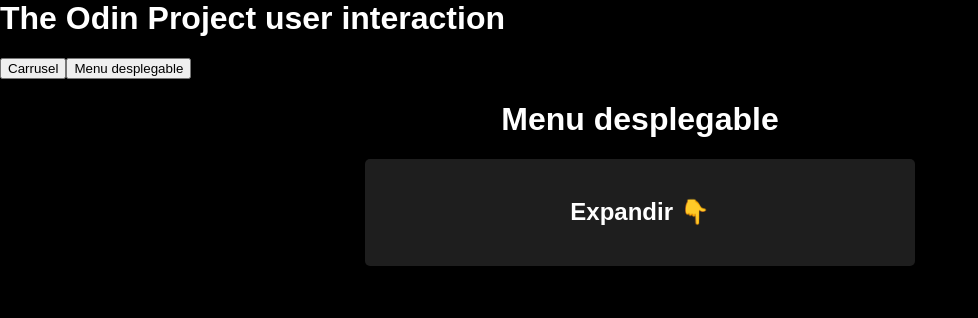
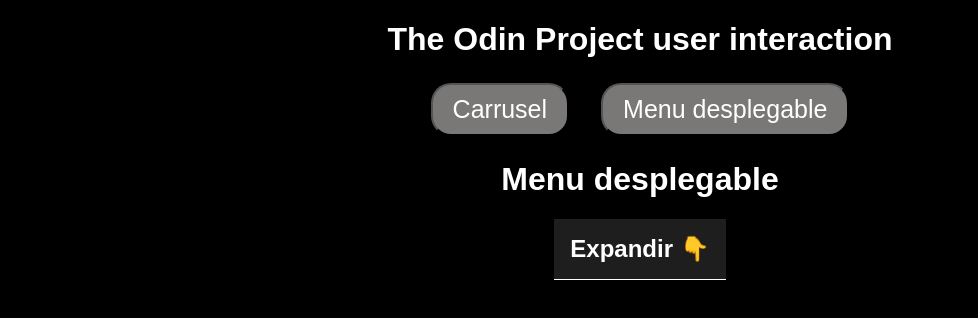
Before and after one commit to yagopajarino/top-userInteraction, a website built with webpack: page dist/index.html in a window 1280 px wide. Both pictures are taken after a click on the button "Menu desplegable". Shown: the whole page, without its empty margins (0-978 px from the left). Built offline with nearby package versions, Linux system fonts and the light colour scheme.

Commit message:
adds menu desplegable y nuevo layout

```diff
--- a/src/menu.js
+++ b/src/menu.js
@@ -22,8 +22,8 @@
   contenedor.classList.toggle("contentDiv");
   const optionsDiv = document.createElement("div");
   optionsDiv.classList.toggle("optionsList");
-  optionsDiv.style.display = "none";
-  const prs = ["Nam gravida dolor vel elit semper placerat", "Praesent ultricies tortor at leo pulvinar, id egestas ligula volutpat.", "Donec sagittis ante nec lorem suscipit sodales.", "Curabitur blandit ex vel lobortis aliquam."];
+  optionsDiv.style.height = "0px";
+  const prs = ["Opción 1", "Opción 2", "Opción 3", "Opción 4", "Opción 5", "Opción 6"];
   prs.forEach((element) => {
     const span = document.createElement("span");
     span.textContent = element;
@@ -33,12 +33,12 @@
   title.addEventListener("click", () => {
     const div = document.querySelector(".optionsList");
     const text = document.querySelector(".menuTitle");
-    const value = div.style.display;
-    if (value == "flex") {
-      div.style.display = "none";
+    const value = div.style.height;
+    if (value == "auto") {
+      div.style.height = "0px";
       text.textContent = `Expandir ${String.fromCodePoint(0x1f447)}`;
     } else {
-      div.style.display = "flex";
+      div.style.height = "auto";
       text.textContent = `Contraer ${String.fromCodePoint(0x1f446)}`;
     }
   });
--- a/src/style.css
+++ b/src/style.css
@@ -4,7 +4,27 @@
   font-family: Arial, Helvetica, sans-serif;
   min-height: 100vh;
   margin: 0;
+  display: flex;
+  flex-direction: column;
+  align-content: center;
+  align-items: center;
 }
+
+
+.shifterButton {
+  border-radius: 20px;
+  font-family: Arial;
+  color: #ffffff;
+  font-size: 25px;
+  background: #7a7876;
+  padding: 10px 20px 10px 20px;
+  margin: 0.2rem 1rem;
+}
+
+.shifterButton:hover {
+  background: #363c3f;
+}
+
 
 .container {
   display: flex;
@@ -16,25 +36,26 @@
   display: flex;
   flex-direction: column;
   align-items: center;
-  padding: 1.2rem;
-  border-radius: 5px;
   background-color: #4040407a;
-  width: 40%;
-  transition: height 2s linear 1s;
+  /* width: 40%; */
 }
 
 .menuTitle {
-  width: 60%;
   text-align: center;
+  padding: 1rem 1rem;
+  border-bottom: 1px solid white;
+  margin: 0px;
 }
 
 .optionsList{
   display: flex;
   flex-direction: column;
+  width: 100%;
+  overflow: hidden;
+  transition: opacity 1s ease-out;
 }
 
 .optionsList >span {
   padding: 1rem;
-  border: 1px solid green;
-  margin: 5px 0;
+  border-bottom: 1px solid green;
 }
```
Also changed, not shown: dist/main.js.
